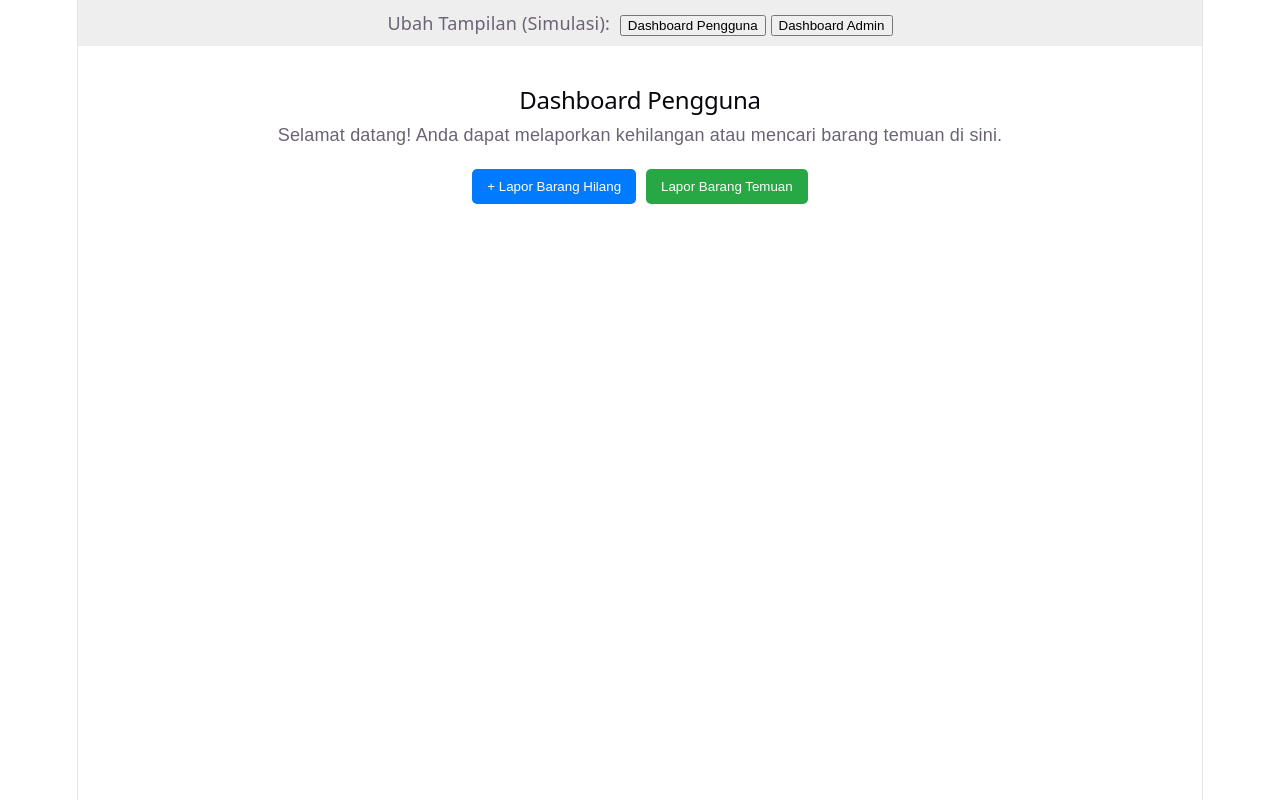
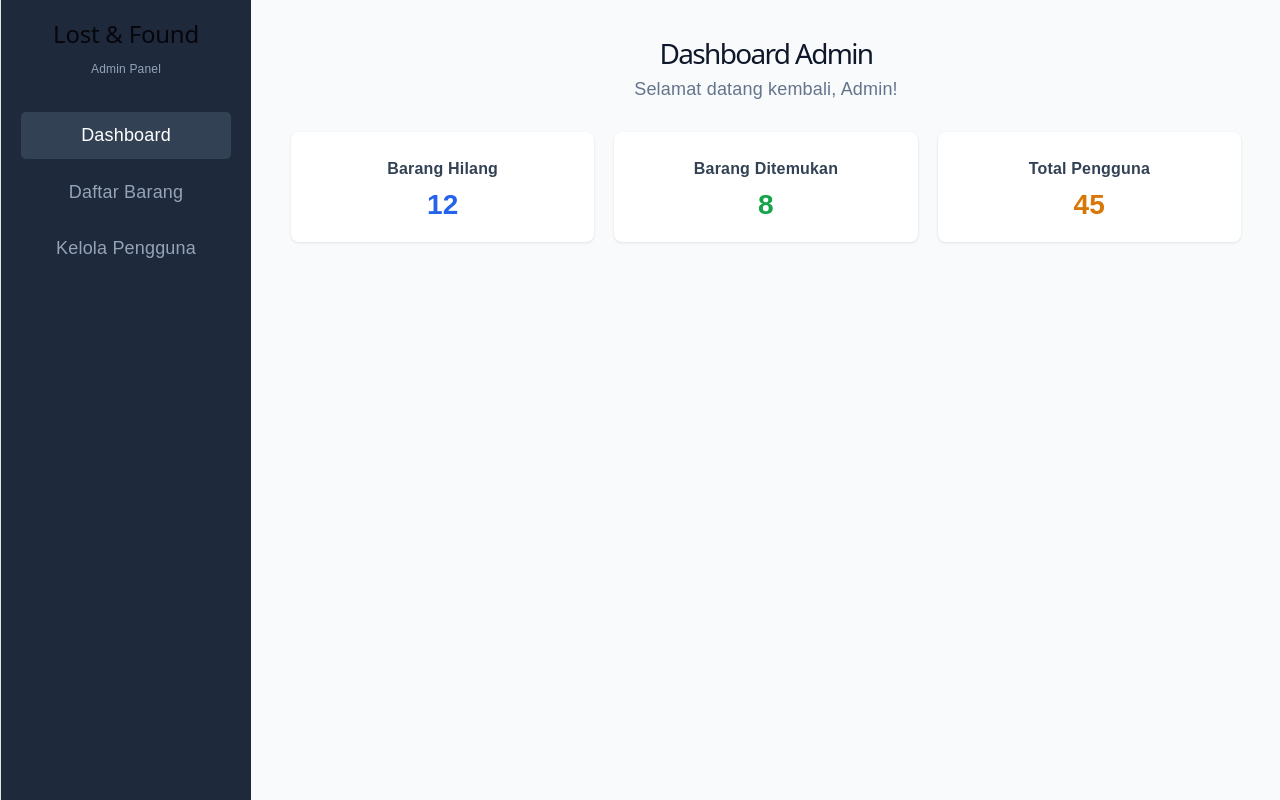
Before and after one commit to holyblesty/PBL03, a React (Vite) app in the folder lost-found-app/: page / in a window 1280 px wide. Built offline with nearby package versions, Linux system fonts and the light colour scheme.

Commit message:
membuat design awal dashboard admin, serta styling di app.css

```diff
--- a/lost-found-app/src/AdminDashboard.jsx
+++ b/lost-found-app/src/AdminDashboard.jsx
@@ -1,16 +1,38 @@
 import React from 'react';
+import Sidebar from './components/Sidebar';
+import './App.css';
 
-export default function AdminDashboard() {
+function AdminDashboard() {
     return (
-        <div style={{ padding: '20px', fontFamily: 'sans-serif' }}>
-            <h2>Dashboard Pamdal (Admin)</h2>
-            <p>Ini adalah halaman untuk petugas memverifikasi barang hilang dan temuan.</p>
+        <div className="admin-container">
+            {/* Sidebar di sebelah kiri */}
+            <Sidebar />
 
-            <div style={{ marginTop: '20px', border: '1px solid #ccc', padding: '15px', borderRadius: '8px' }}>
-                <h3>Daftar Laporan Masuk</h3>
-                <p>Belum ada laporan saat ini.</p>
-                {/* Nanti di sini kita buatkan tabel daftar barangnya */}
-            </div>
+            {/* Main Content Area di sebelah kanan */}
+            <main className="admin-main">
+                <header className="admin-header">
+                    <h1>Dashboard Admin</h1>
+                    <p>Selamat datang kembali, Admin!</p>
+                </header>
+
+                {/* Kotak Konten Statistik */}
+                <div className="stats-grid">
+                    <div className="stat-card">
+                        <h3>Barang Hilang</h3>
+                        <p className="stat-blue">12</p>
+                    </div>
+                    <div className="stat-card">
+                        <h3>Barang Ditemukan</h3>
+                        <p className="stat-green">8</p>
+                    </div>
+                    <div className="stat-card">
+                        <h3>Total Pengguna</h3>
+                        <p className="stat-yellow">45</p>
+                    </div>
+                </div>
+            </main>
         </div>
     );
 }
+
+export default AdminDashboard;
--- a/lost-found-app/src/App.css
+++ b/lost-found-app/src/App.css
@@ -1,184 +1,137 @@
-.counter {
-  font-size: 16px;
-  padding: 5px 10px;
-  border-radius: 5px;
-  color: var(--accent);
-  background: var(--accent-bg);
-  border: 2px solid transparent;
-  transition: border-color 0.3s;
-  margin-bottom: 24px;
-
-  &:hover {
-    border-color: var(--accent-border);
-  }
-  &:focus-visible {
-    outline: 2px solid var(--accent);
-    outline-offset: 2px;
-  }
+/* Reset total halaman */
+* {
+  box-sizing: border-box;
 }
 
-.hero {
-  position: relative;
-
-  .base,
-  .framework,
-  .vite {
-    inset-inline: 0;
-    margin: 0 auto;
+body,
+html {
+  margin: 0;
+  padding: 0;
+  width: 100%;
+  height: 100%;
+  font-family: sans-serif;
+  background-color: #f8fafc;
 }
 
-  .base {
-    width: 170px;
-    position: relative;
-    z-index: 0;
+#root {
+  width: 100%;
+  min-height: 100vh;
 }
 
-  .framework,
-  .vite {
-    position: absolute;
+/* Pembungkus utama aplikasi */
+.app-container {
+  width: 100%;
+  min-height: 100vh;
+  margin: 0;
+  padding: 0;
 }
 
-  .framework {
-    z-index: 1;
-    top: 34px;
-    height: 28px;
-    transform: perspective(2000px) rotateZ(300deg) rotateX(44deg) rotateY(39deg)
-      scale(1.4);
+/* Container Admin: Paksa nempel dari kiri layar */
+.admin-container {
+  display: flex;
+  width: 100vw;
+  min-height: 100vh;
+  margin: 0;
+  padding: 0;
 }
 
-  .vite {
-    z-index: 0;
-    top: 107px;
-    height: 26px;
-    width: auto;
-    transform: perspective(2000px) rotateZ(300deg) rotateX(40deg) rotateY(39deg)
-      scale(0.8);
-  }
+/* Sidebar di kiri */
+.admin-sidebar {
+  width: 250px;
+  background-color: #1e293b;
+  color: #fff;
+  padding: 20px;
+  height: 100vh;
+  flex-shrink: 0;
 }
 
-#center {
+.admin-sidebar h2 {
+  margin-top: 0;
+  margin-bottom: 5px;
+}
+
+.admin-sidebar .subtitle {
+  font-size: 12px;
+  color: #94a3b8;
+  margin-bottom: 30px;
+}
+
+.admin-nav {
   display: flex;
   flex-direction: column;
-  gap: 25px;
-  place-content: center;
-  place-items: center;
-  flex-grow: 1;
-
-  @media (max-width: 1024px) {
-    padding: 32px 20px 24px;
-    gap: 18px;
-  }
+  gap: 10px;
 }
 
-#next-steps {
-  display: flex;
-  border-top: 1px solid var(--border);
-  text-align: left;
-
-  & > div {
-    flex: 1 1 0;
-    padding: 32px;
-    @media (max-width: 1024px) {
-      padding: 24px 20px;
-    }
+.admin-nav a {
+  color: #94a3b8;
+  text-decoration: none;
+  padding: 10px;
+  border-radius: 5px;
 }
 
-  .icon {
-    margin-bottom: 16px;
-    width: 22px;
-    height: 22px;
+.admin-nav a.active,
+.admin-nav a:hover {
+  color: #fff;
+  background-color: #334155;
 }
 
-  @media (max-width: 1024px) {
-    flex-direction: column;
-    text-align: center;
-  }
+/* Area Konten Utama di kanan */
+.admin-main {
+  flex-grow: 1;
+  background-color: #f8fafc;
+  padding: 40px;
+  overflow-y: auto;
 }
 
-#docs {
-  border-right: 1px solid var(--border);
-
-  @media (max-width: 1024px) {
-    border-right: none;
-    border-bottom: 1px solid var(--border);
-  }
+.admin-header {
+  margin-bottom: 30px;
 }
 
-#next-steps ul {
-  list-style: none;
-  padding: 0;
-  display: flex;
-  gap: 8px;
-  margin: 32px 0 0;
-
-  .logo {
-    height: 18px;
+.admin-header h1 {
+  margin: 0 0 10px 0;
+  color: #0f172a;
+  font-size: 28px;
 }
 
-  a {
-    color: var(--text-h);
-    font-size: 16px;
-    border-radius: 6px;
-    background: var(--social-bg);
-    display: flex;
-    padding: 6px 12px;
-    align-items: center;
-    gap: 8px;
-    text-decoration: none;
-    transition: box-shadow 0.3s;
-
-    &:hover {
-      box-shadow: var(--shadow);
-    }
-    .button-icon {
-      height: 18px;
-      width: 18px;
-    }
+.admin-header p {
+  color: #64748b;
+  margin: 0;
 }
 
-  @media (max-width: 1024px) {
-    margin-top: 20px;
-    flex-wrap: wrap;
-    justify-content: center;
-
-    li {
-      flex: 1 1 calc(50% - 8px);
+/* Grid Statistik */
+.stats-grid {
+  display: grid;
+  grid-template-columns: repeat(3, 1fr);
+  gap: 20px;
 }
 
-    a {
-      width: 100%;
-      justify-content: center;
-      box-sizing: border-box;
-    }
-  }
+.stat-card {
+  background-color: #fff;
+  padding: 24px;
+  border-radius: 8px;
+  box-shadow: 0 1px 3px rgba(0, 0, 0, 0.1);
 }
 
-#spacer {
-  height: 88px;
-  border-top: 1px solid var(--border);
-  @media (max-width: 1024px) {
-    height: 48px;
-  }
+.stat-card h3 {
+  margin: 0 0 10px 0;
+  color: #334155;
+  font-size: 16px;
 }
 
-.ticks {
-  position: relative;
-  width: 100%;
-
-  &::before,
-  &::after {
-    content: '';
-    position: absolute;
-    top: -4.5px;
-    border: 5px solid transparent;
+.stat-card p {
+  font-size: 28px;
+  font-weight: bold;
+  margin: 0;
 }
 
-  &::before {
-    left: 0;
-    border-left-color: var(--border);
+.stat-blue {
+  color: #2563eb;
 }
-  &::after {
-    right: 0;
-    border-right-color: var(--border);
+
+.stat-green {
+  color: #16a34a;
 }
+
+.stat-yellow {
+  color: #d97706;
 }
--- a/lost-found-app/src/App.jsx
+++ b/lost-found-app/src/App.jsx
@@ -1,22 +1,10 @@
-import { useState } from 'react';
 import AdminDashboard from './AdminDashboard';
-import PenggunaDashboard from './PenggunaDashboard';
+import './App.css';
 
 function App() {
-  // Nanti bagian state ini bakal diganti sama data login aslinya Holy
-  const [role, setRole] = useState('pengguna');
-
   return (
-    <div>
-      {/* Tombol sementara buat ganti-ganti tampilan */}
-      <div style={{ padding: '10px', backgroundColor: '#eee', marginBottom: '20px' }}>
-        <span>Ubah Tampilan (Simulasi): </span>
-        <button onClick={() => setRole('pengguna')} style={{ margin: '0 5px' }}>Dashboard Pengguna</button>
-        <button onClick={() => setRole('admin')}>Dashboard Admin</button>
-      </div>
-
-      {/* Menampilkan salah satu saja, tidak digabung */}
-      {role === 'admin' ? <AdminDashboard /> : <PenggunaDashboard />}
+    <div className="app-container">
+      <AdminDashboard />
     </div>
   );
 }
```
Lines whose indentation alone changed are shown as unchanged.
